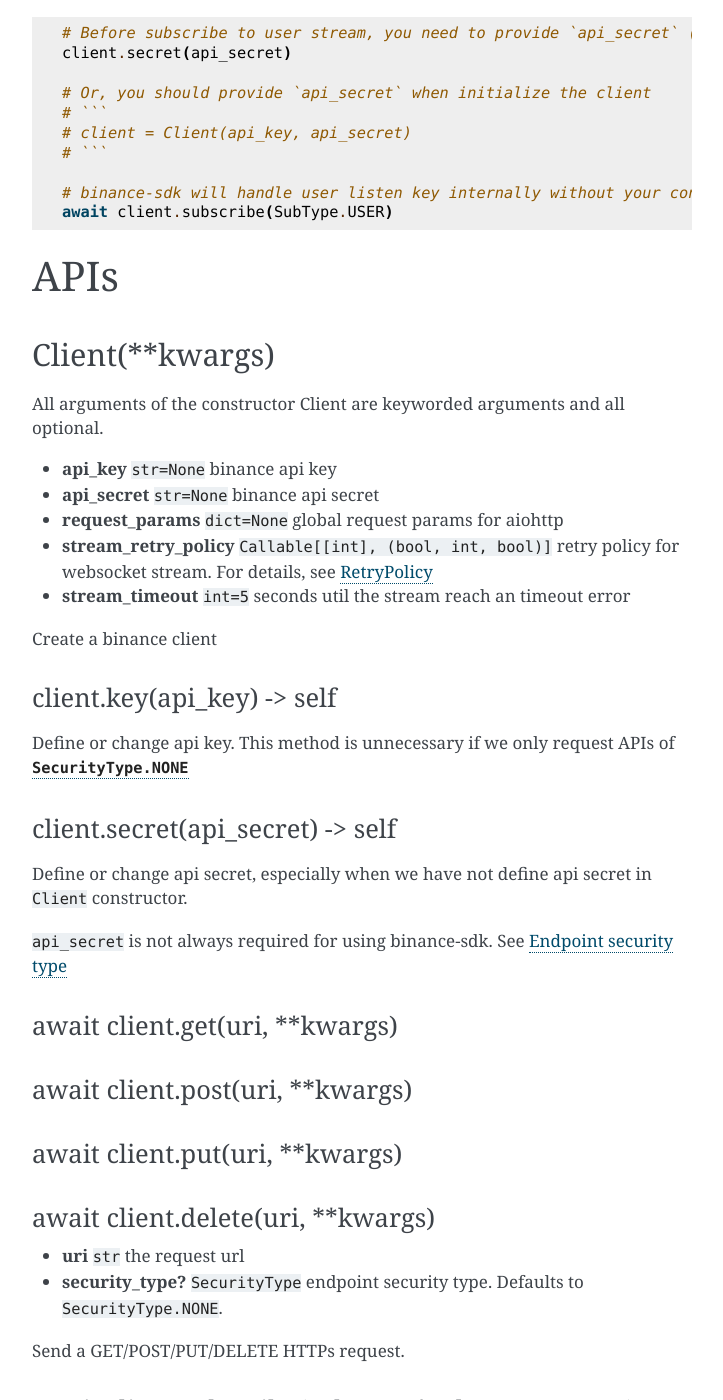
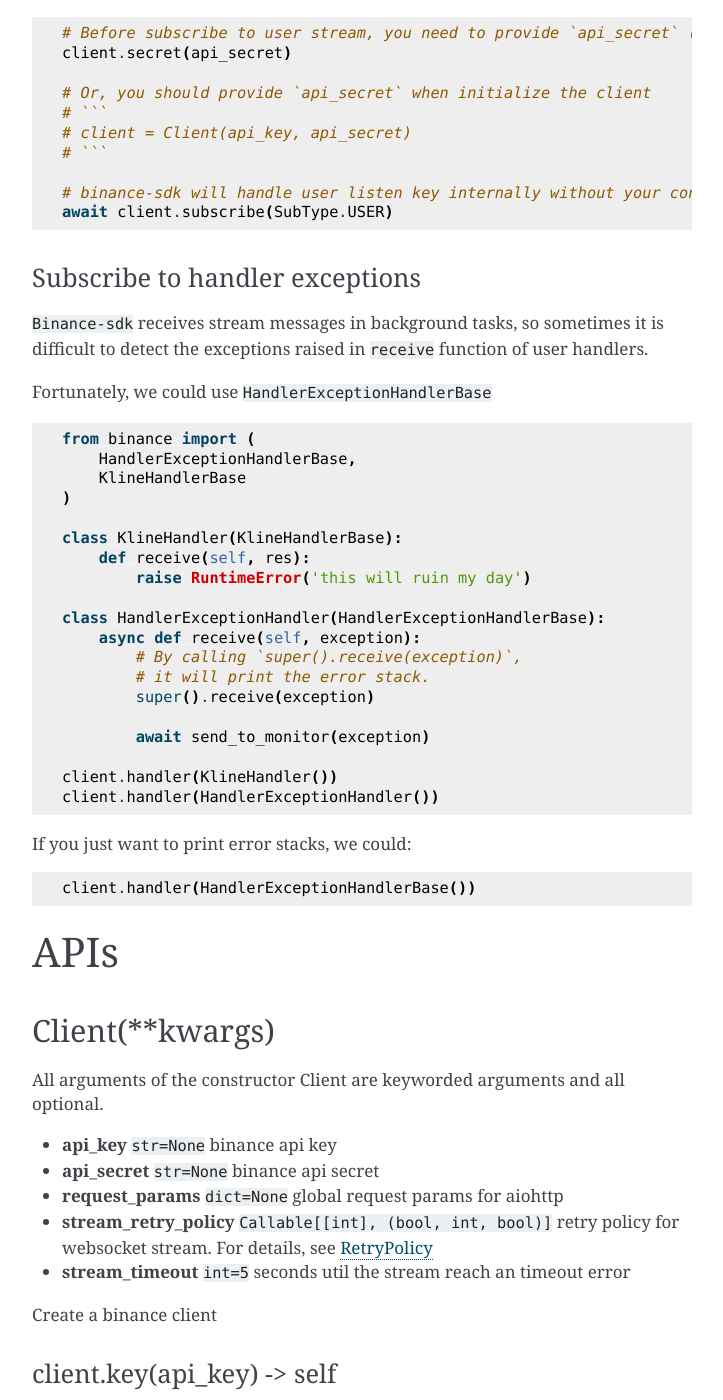
Before and after one commit to konqueror1/python-binance-sdk, a Sphinx documentation site: the page built from docs/README.md, in a window 1280 px wide and 1400 px high, scrolled down 3059 px. Shown: the whole window, without its empty margins (388-1111 px from the left). Built offline with Sphinx 7.4.7, drawn with Linux system fonts in a browser that asks for light colours; some of the changed text lies outside the part shown.

Commit message:
test: improves coverage

````diff
--- a/docs/README.md
+++ b/docs/README.md
@@ -151,6 +151,40 @@
 
 # binance-sdk will handle user listen key internally without your concern
 await client.subscribe(SubType.USER)
+```
+
+### Subscribe to handler exceptions
+
+`Binance-sdk` receives stream messages in background tasks, so sometimes it is difficult to detect the exceptions raised in `receive` function of user handlers.
+
+Fortunately, we could use `HandlerExceptionHandlerBase`
+
+```py
+from binance import (
+    HandlerExceptionHandlerBase,
+    KlineHandlerBase
+)
+
+class KlineHandler(KlineHandlerBase):
+    def receive(self, res):
+        raise RuntimeError('this will ruin my day')
+
+class HandlerExceptionHandler(HandlerExceptionHandlerBase):
+    async def receive(self, exception):
+        # By calling `super().receive(exception)`,
+        # it will print the error stack.
+        super().receive(exception)
+
+        await send_to_monitor(exception)
+
+client.handler(KlineHandler())
+client.handler(HandlerExceptionHandler())
+```
+
+If you just want to print error stacks, we could:
+
+```py
+client.handler(HandlerExceptionHandlerBase())
 ```
 
 # APIs
````
Also changed, not shown: 2 other files.
